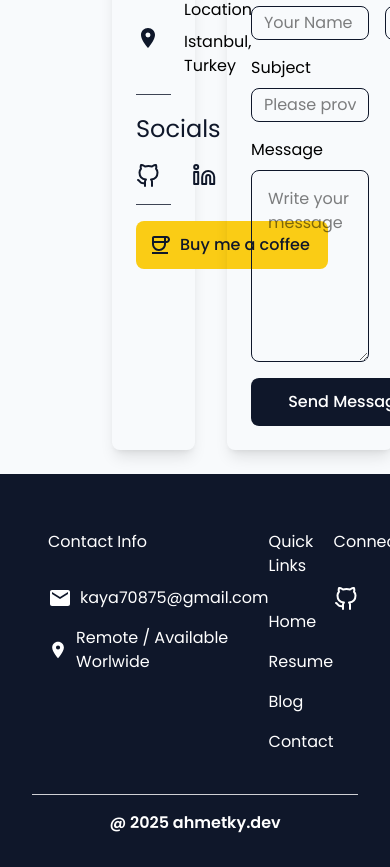
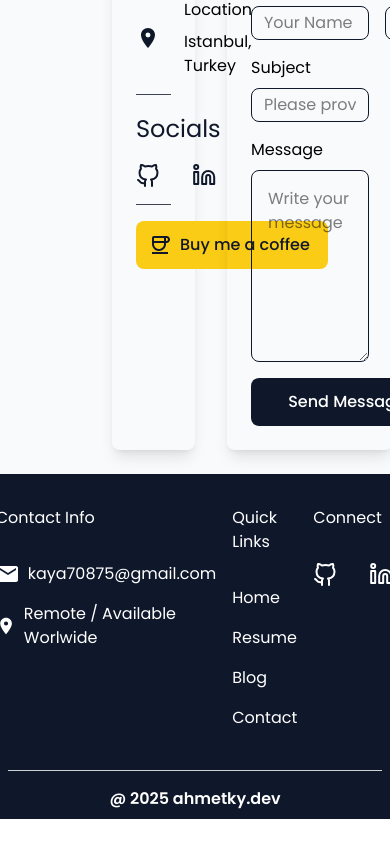
Before and after one commit to kaya70875/personal, a Next.js app: page / in a window 390 px wide. Shown: the part 8337-9204 px from the top of the page. After the commit the page ends 9156 px from the top, so only its background shows below. Built offline with nearby package versions, Linux system fonts and the light colour scheme.

Commit message:
update footer

```diff
--- a/src/components/Footer.tsx
+++ b/src/components/Footer.tsx
@@ -1,13 +1,32 @@
 import React from 'react'
 import { MdEmail, MdLocationOn } from 'react-icons/md'
-import { navLinks } from './Navbar'
 import NavLink from './NavLink'
 import Socials from './Socials'
 
 export default function Footer() {
+
+    const navLinks = [
+        {
+            name: 'Home',
+            url: '/'
+        },
+        {
+            name: 'Resume',
+            url: '/resume'
+        },
+        {
+            name: 'Blog',
+            url: '/blog'
+        },
+        {
+            name: 'Contact',
+            url: '/contact'
+        },
+    ];
+
     return (
-        <footer className='w-full bg-text p-8 flex  flex-col gap-4'>
-            <div className='default-container text-white flex justify-around'>
+        <footer className='w-full bg-text p-2 lg:p-8 flex flex-col gap-4'>
+            <div className='default-container text-white flex justify-center lg:justify-around gap-4 lg:gap-0'>
                 <section className="contact-info flex flex-col gap-8">
                     <p>Contact Info</p>
                     <div className='flex flex-col gap-4'>
```
